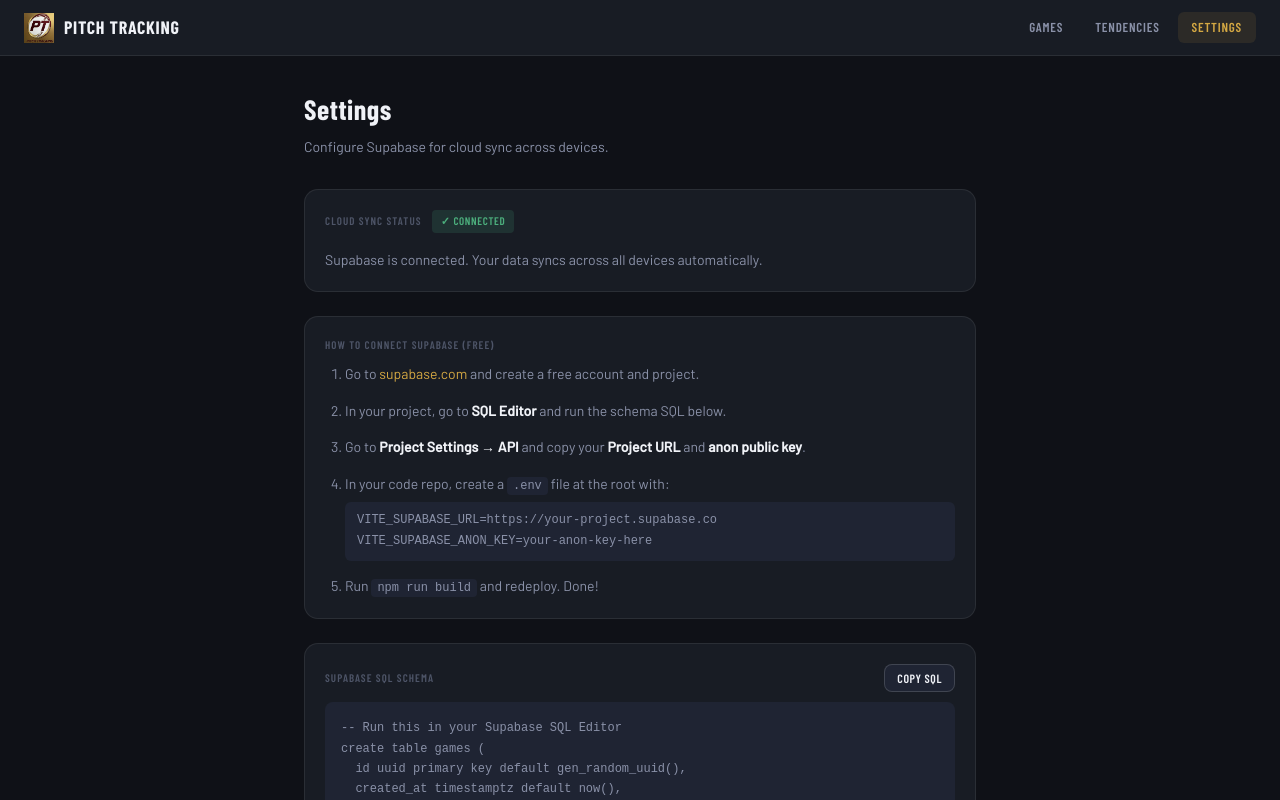
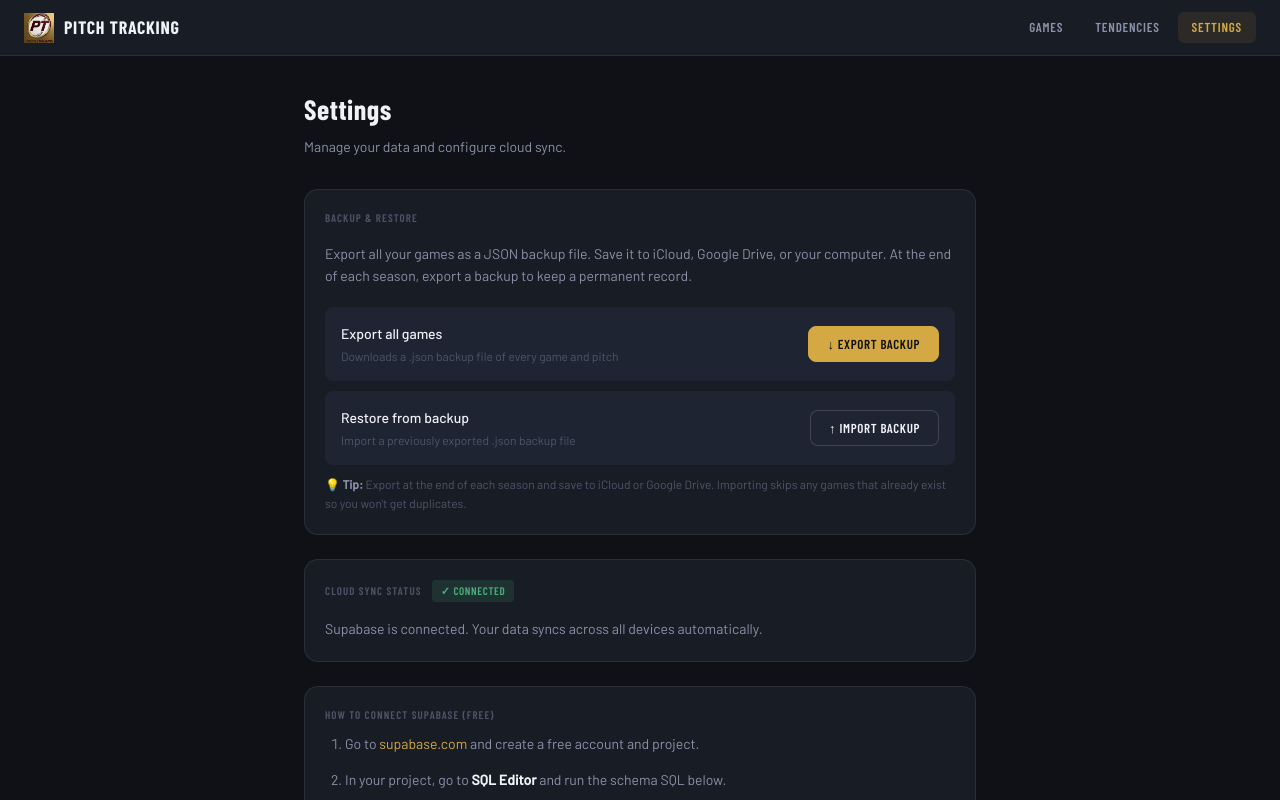
Before and after one commit to wywarner19/Pitch-Tracking, a React (Vite) app: page /#/settings in a window 1280 px wide. Shown: the top 800 px of the page. Built offline with nearby package versions, Linux system fonts and the light colour scheme; no server answers.

Commit message:
add backup restore and settings cleanup

```diff
--- a/src/pages/Settings.jsx
+++ b/src/pages/Settings.jsx
@@ -1,8 +1,13 @@
-import { useState } from 'react'
-import { isSupabaseConfigured } from '../lib/supabase'
+import { useState, useRef } from 'react'
+import { isSupabaseConfigured, loadGames, saveGame } from '../lib/supabase'
+import { localLoadGames, localSaveGame } from '../lib/store'
 
 export default function Settings() {
   const [copied, setCopied] = useState(false)
+  const [exporting, setExporting] = useState(false)
+  const [importing, setImporting] = useState(false)
+  const [importResult, setImportResult] = useState(null) // { success, count, error }
+  const fileInputRef = useRef(null)
 
   const sqlSchema = `-- Run this in your Supabase SQL Editor
 create table games (
@@ -27,11 +32,167 @@
     setTimeout(() => setCopied(false), 2000)
   }
 
+  // ── EXPORT ──────────────────────────────────────────────────────────────────
+  async function handleExport() {
+    setExporting(true)
+    try {
+      let games
+      if (isSupabaseConfigured()) {
+        const { data } = await loadGames()
+        games = data || []
+      } else {
+        games = localLoadGames()
+      }
+
+      const backup = {
+        version: 1,
+        exported_at: new Date().toISOString(),
+        app: 'Pitch Tracking',
+        game_count: games.length,
+        games,
+      }
+
+      const blob = new Blob([JSON.stringify(backup, null, 2)], { type: 'application/json' })
+      const a = document.createElement('a')
+      a.href = URL.createObjectURL(blob)
+      a.download = `pitch-tracking-backup-${new Date().toISOString().slice(0, 10)}.json`
+      a.click()
+      URL.revokeObjectURL(a.href)
+    } catch (err) {
+      alert('Export failed: ' + err.message)
+    }
+    setExporting(false)
+  }
+
+  // ── IMPORT ──────────────────────────────────────────────────────────────────
+  async function handleImport(e) {
+    const file = e.target.files[0]
+    if (!file) return
+    setImporting(true)
+    setImportResult(null)
+
+    try {
+      const text = await file.text()
+      const backup = JSON.parse(text)
+
+      // Validate it looks like our backup format
+      if (!backup.games || !Array.isArray(backup.games)) {
+        throw new Error('Invalid backup file — not a Pitch Tracking backup.')
+      }
+
+      const games = backup.games
+      let imported = 0
+      let skipped = 0
+
+      for (const game of games) {
+        if (!game.pitcher_name || !game.date) { skipped++; continue }
+
+        if (isSupabaseConfigured()) {
+          // Check if game already exists to avoid duplicates
+          const { data: existing } = await loadGames()
+          const exists = (existing || []).some(g => g.id === game.id)
+          if (!exists) {
+            await saveGame({ ...game, id: undefined }) // insert as new
+            imported++
+          } else {
+            skipped++
+          }
+        } else {
+          const existing = localLoadGames()
+          const exists = existing.some(g => g.id === game.id)
+          if (!exists) {
+            localSaveGame({ ...game, id: undefined })
+            imported++
+          } else {
+            skipped++
+          }
+        }
+      }
+
+      setImportResult({ success: true, count: imported, skipped })
+    } catch (err) {
+      setImportResult({ success: false, error: err.message })
+    }
+
+    setImporting(false)
+    // Reset file input so same file can be re-imported if needed
+    if (fileInputRef.current) fileInputRef.current.value = ''
+  }
+
   return (
     <div style={{ maxWidth: 720, margin: '0 auto', padding: '2rem 1.5rem' }}>
       <h1 style={{ fontSize: 28, fontWeight: 700, marginBottom: 6 }}>Settings</h1>
-      <p style={{ color: 'var(--text2)', fontSize: 14, marginBottom: '2rem' }}>Configure Supabase for cloud sync across devices.</p>
+      <p style={{ color: 'var(--text2)', fontSize: 14, marginBottom: '2rem' }}>Manage your data and configure cloud sync.</p>
 
+      {/* ── BACKUP & RESTORE ── */}
+      <div className="card" style={{ marginBottom: '1.5rem' }}>
+        <div className="section-label" style={{ marginBottom: '1rem' }}>Backup & Restore</div>
+        <p style={{ fontSize: 14, color: 'var(--text2)', lineHeight: 1.6, marginBottom: '1.25rem' }}>
+          Export all your games as a JSON backup file. Save it to iCloud, Google Drive, or your computer.
+          At the end of each season, export a backup to keep a permanent record.
+        </p>
+
+        {/* Export */}
+        <div style={{ display: 'flex', alignItems: 'center', justifyContent: 'space-between', padding: '1rem', background: 'var(--bg3)', borderRadius: 8, marginBottom: 10 }}>
+          <div>
+            <div style={{ fontSize: 14, fontWeight: 500, marginBottom: 3 }}>Export all games</div>
+            <div style={{ fontSize: 12, color: 'var(--text3)' }}>
+              Downloads a .json backup file of every game and pitch
+            </div>
+          </div>
+          <button className="btn btn-primary" onClick={handleExport} disabled={exporting}>
+            {exporting ? 'Exporting…' : '↓ Export Backup'}
+          </button>
+        </div>
+
+        {/* Import */}
+        <div style={{ padding: '1rem', background: 'var(--bg3)', borderRadius: 8 }}>
+          <div style={{ display: 'flex', alignItems: 'center', justifyContent: 'space-between', marginBottom: importResult ? 10 : 0 }}>
+            <div>
+              <div style={{ fontSize: 14, fontWeight: 500, marginBottom: 3 }}>Restore from backup</div>
+              <div style={{ fontSize: 12, color: 'var(--text3)' }}>
+                Import a previously exported .json backup file
+              </div>
+            </div>
+            <button
+              className="btn"
+              onClick={() => fileInputRef.current?.click()}
+              disabled={importing}
+            >
+              {importing ? 'Importing…' : '↑ Import Backup'}
+            </button>
+            <input
+              ref={fileInputRef}
+              type="file"
+              accept=".json"
+              style={{ display: 'none' }}
+              onChange={handleImport}
+            />
+          </div>
+
+          {/* Import result */}
+          {importResult && (
+            <div style={{
+              marginTop: 10, padding: '8px 12px', borderRadius: 6,
+              background: importResult.success ? 'rgba(76,175,125,0.15)' : 'rgba(224,82,82,0.15)',
+              color: importResult.success ? 'var(--green)' : 'var(--red)',
+              fontSize: 13,
+            }}>
+              {importResult.success
+                ? `✓ Imported ${importResult.count} game${importResult.count !== 1 ? 's' : ''} successfully.${importResult.skipped ? ` (${importResult.skipped} skipped — already existed)` : ''}`
+                : `✗ Import failed: ${importResult.error}`
+              }
+            </div>
+          )}
+        </div>
+
+        <div style={{ marginTop: 10, fontSize: 12, color: 'var(--text3)', lineHeight: 1.6 }}>
+          💡 <strong style={{ color: 'var(--text2)' }}>Tip:</strong> Export at the end of each season and save to iCloud or Google Drive.
+          Importing skips any games that already exist so you won't get duplicates.
+        </div>
+      </div>
+
+      {/* ── CLOUD SYNC STATUS ── */}
       <div className="card" style={{ marginBottom: '1.5rem' }}>
         <div style={{ display: 'flex', alignItems: 'center', gap: 10, marginBottom: '1rem' }}>
           <div className="section-label" style={{ marginBottom: 0 }}>Cloud sync status</div>
@@ -46,6 +207,7 @@
         </p>
       </div>
 
+      {/* ── SUPABASE SETUP ── */}
       <div className="card" style={{ marginBottom: '1.5rem' }}>
         <div className="section-label">How to connect Supabase (free)</div>
         <ol style={{ paddingLeft: '1.25rem', display: 'flex', flexDirection: 'column', gap: 14, marginTop: 8 }}>
@@ -66,6 +228,7 @@
         </ol>
       </div>
 
+      {/* ── SQL SCHEMA ── */}
       <div className="card" style={{ marginBottom: '1.5rem' }}>
         <div style={{ display: 'flex', alignItems: 'center', justifyContent: 'space-between', marginBottom: 10 }}>
           <div className="section-label" style={{ marginBottom: 0 }}>Supabase SQL schema</div>
@@ -78,15 +241,15 @@
         </pre>
       </div>
 
+      {/* ── GITHUB PAGES ── */}
       <div className="card">
         <div className="section-label">GitHub Pages deployment</div>
         <ol style={{ paddingLeft: '1.25rem', display: 'flex', flexDirection: 'column', gap: 10, marginTop: 8 }}>
           {[
             <>Push your code to a GitHub repository.</>,
             <>Go to your repo → <strong style={{ color: 'var(--text)' }}>Settings → Pages</strong> → set source to <strong style={{ color: 'var(--text)' }}>GitHub Actions</strong>.</>,
-            <>Create the file <code style={{ background: 'var(--bg3)', padding: '2px 6px', borderRadius: 4, fontSize: 12 }}>.github/workflows/deploy.yml</code> — the content is in your downloaded zip.</>,
-            <>Add your Supabase keys as <strong style={{ color: 'var(--text)' }}>Repository Secrets</strong> (Settings → Secrets → Actions): <code style={{ background: 'var(--bg3)', padding: '2px 6px', borderRadius: 4, fontSize: 12 }}>VITE_SUPABASE_URL</code> and <code style={{ background: 'var(--bg3)', padding: '2px 6px', borderRadius: 4, fontSize: 12 }}>VITE_SUPABASE_ANON_KEY</code>.</>,
-            <>Push to main — GitHub Actions will build and deploy automatically.</>,
+            <>Add your Supabase keys as <strong style={{ color: 'var(--text)' }}>Repository Secrets</strong>: <code style={{ background: 'var(--bg3)', padding: '2px 6px', borderRadius: 4, fontSize: 12 }}>VITE_SUPABASE_URL</code> and <code style={{ background: 'var(--bg3)', padding: '2px 6px', borderRadius: 4, fontSize: 12 }}>VITE_SUPABASE_ANON_KEY</code>.</>,
+            <>Push to main — GitHub Actions builds and deploys automatically.</>,
           ].map((step, i) => (
             <li key={i} style={{ fontSize: 14, color: 'var(--text2)', lineHeight: 1.6 }}>{step}</li>
           ))}
```
